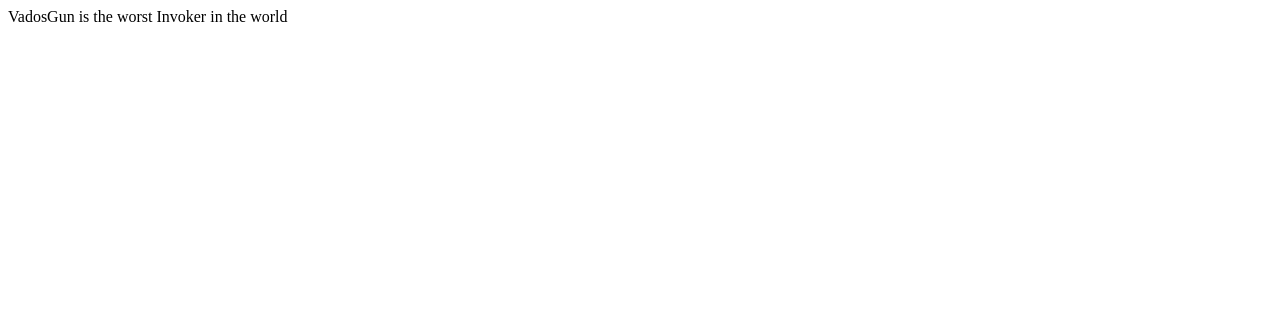
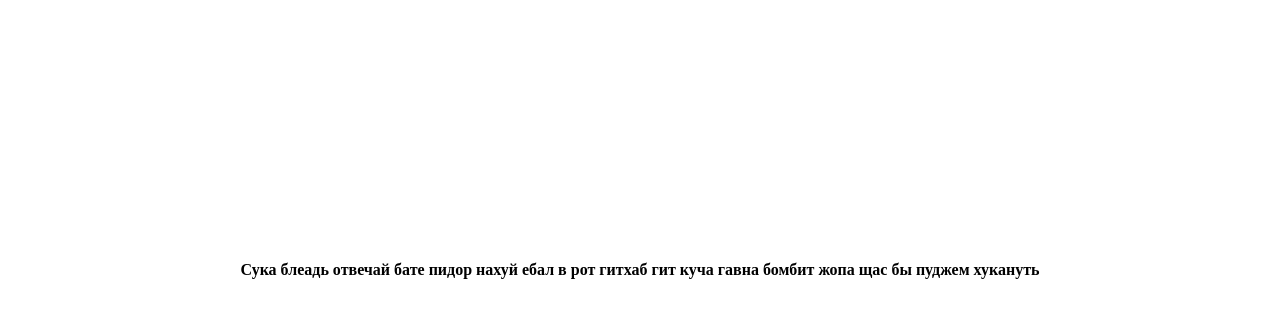
Before and after one commit to VladNikAI/Ganjapog, a plain HTML site: page index.html in a window 1280 px wide. Drawn offline with Linux system fonts and the light colour scheme.

Commit message:
Text Perfectly Alinged

```diff
--- a/index.html
+++ b/index.html
@@ -1,16 +1,19 @@
 <!DOCTYPE html>
-<html lang="en">
+<html lang="ru">
   <head>
     <meta charset="UTF-8" />
     <meta name="viewport" content="width=device-width, initial-scale=1.0" />
     <title>VadosPog</title>
     <style>
       p {
+        text-align: center;
         margin: auto;
-      }
+        padding-top: 20%;
+          }
     </style>
   </head>
   <body>
-    <p>VadosGun is the worst Invoker in the world</p>
+      <p><b>Сука блеадь отвечай бате пидор нахуй ебал в рот гитхаб гит куча гавна бомбит жопа щас бы пуджем хукануть</b></p>
+    </div>
   </body>
 </html>
```
